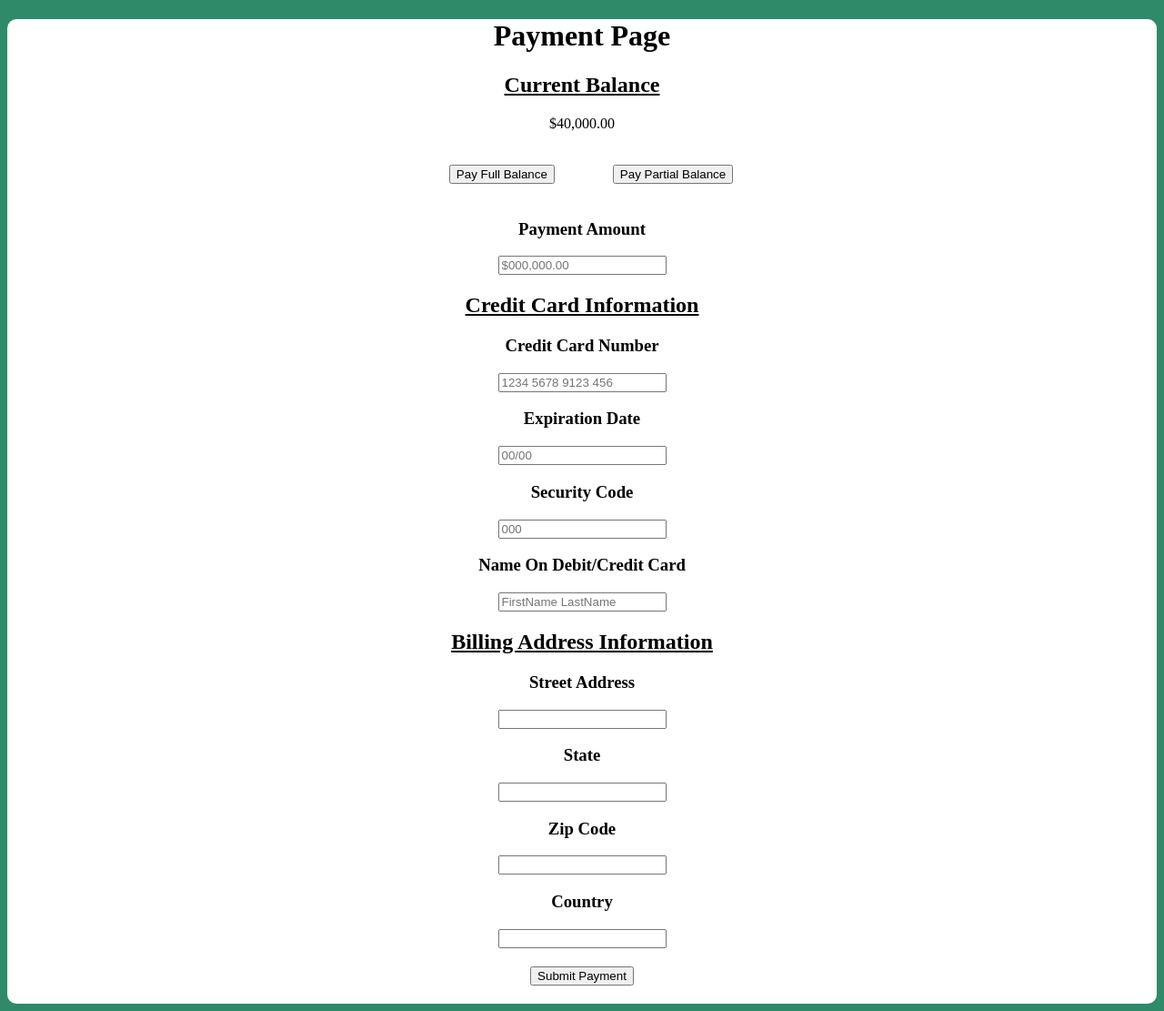
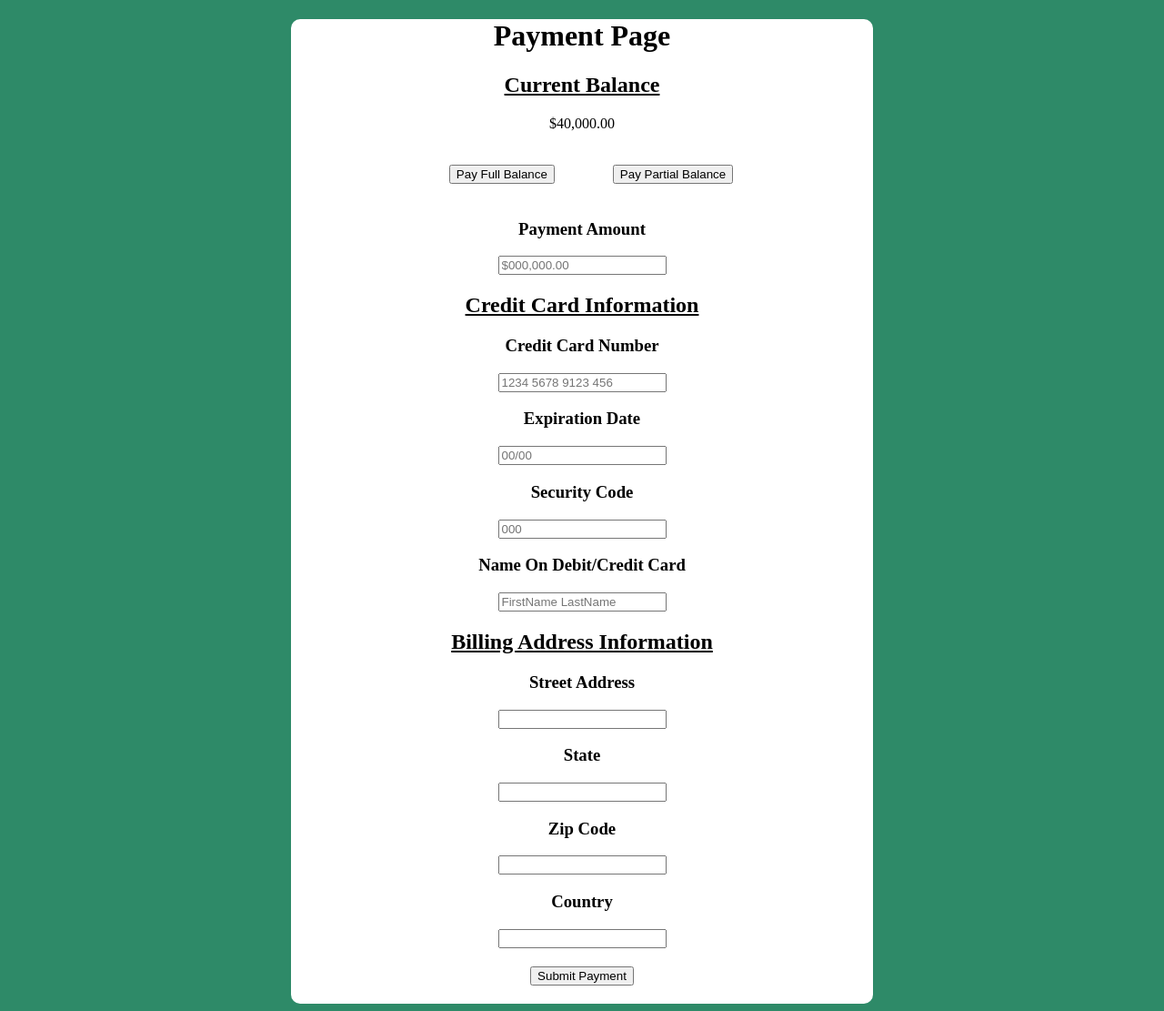
Before and after one commit to ImpalaRanger/csp-450-capstone, a PHP site: page /PaymentPage.html in a window 1280 px wide. Shown: the whole page at 91% size. Run offline with PHP 8.4, Linux system fonts and the light colour scheme.

Commit message:
CSS update

```diff
--- a/PaymentPage/PaymentPage.css
+++ b/PaymentPage/PaymentPage.css
@@ -19,3 +19,7 @@ main{
     border-radius: 10px;
     border-width: 10px;
 }
+body{
+    margin-left: 25%;
+    margin-right: 25%;
+}
--- a/PaymentPage/PaymentPage.html
+++ b/PaymentPage/PaymentPage.html
@@ -7,6 +7,10 @@
     <link rel="stylesheet" type="text/css" href="PaymentPage.css">
 </head>
 <body>
+
+    <?php
+
+    ?>
 
     <header id="Header"></header>
 
```
